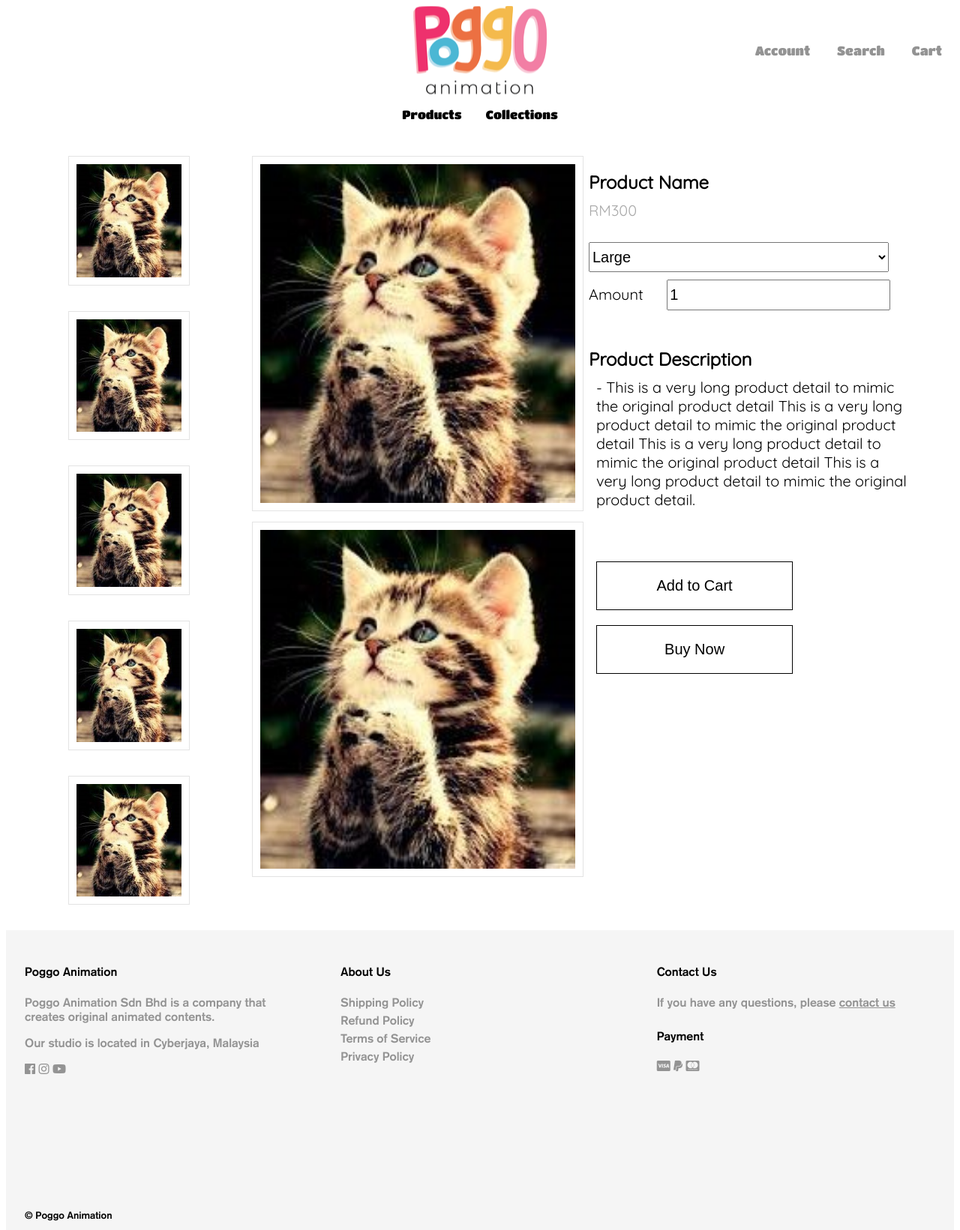
After one commit to melvin-org/mvo-panim, a PHP site: page /product_details.php in a window 1280 px wide. The commit adds this page. Shown: the whole page at 75% size. Run offline with PHP 8.4, Linux system fonts and the light colour scheme; some libraries are stand-ins or nearby versions.

Commit message:
font picture

```diff
--- /dev/null
+++ b/product_details.php
@@ -0,0 +1,113 @@
+<!DOCTYPE html>
+<html>
+
+<head>
+    <link rel="stylesheet" href="style.css" type="text/css">
+</head>
+
+<body>
+
+    <!--Get header -->
+    <?php
+    include 'header.php';
+    ?>
+
+    <!-- page wrapper class -->
+    <div class="page-wrapper">
+
+        <!-- START BELOW HERE -->
+        <div class="product-details" style="display: flex; width: 100%;">
+            <div style="width: 30%; text-align: center;">
+                <?php
+                for ($i = 0; $i < 5; $i++) {
+                    echo '<div style="margin: 30px 0 30px 0">';
+                    echo '<img src="cat.jpg" alt="cat" style="border: solid 1px #E3E3E3; padding: 10px;" width="140">';
+                    echo '</div>';
+                }
+                ?>
+            </div>
+            <div style="width: 30%; text-align: center;">
+                <?php
+                echo '<div style="margin: 30px 0 30px 0"; width: 100%;>';
+                echo '<img src="cat.jpg" alt="cat" style="border: solid 1px #E3E3E3; padding: 10px; margin-bottom: 10px;" width="420">';
+                echo '<img src="cat.jpg" alt="cat" style="border: solid 1px #E3E3E3; padding: 10px;" width="420">';
+                echo '</div>';
+                ?>
+            </div>
+            <div style="width: 40%; margin: 30px 30px 30px 50px; padding: 20px;">
+                <div style="display: block; margin-bottom: 10px;">
+                    <?php
+                    echo '<span style="font-size: 24px; font-family: Quicksand;"><b>Product Name</b></span>';
+                    ?>
+                </div>
+                <div style="display: block; margin-bottom: 30px;">
+                    <?php
+                    echo '<span style="font-size: 20px; color: #A9A9A9;">RM300</span>';
+                    ?>
+                </div>
+                <?php
+                $productsize = array('Large' => 'large', 'Medium' => 'medium', 'Small' => 'small');
+                    if(count($productsize) > 0){
+                        echo '<div style="display: block; margin: 10px 0 10px 0;">';
+                        echo '<select id="product-size" name="product-size" style="width: 400px; height: 40px; font-size: 20px;">';
+                        foreach($productsize as $size => $keysize) {
+                            echo '<option value="'.$keysize.'">'.$size.'</option>';
+                        }
+                        echo '</select>';
+                        echo '</div>';
+                    }
+                ?>
+                <!-- <div style="display: block; margin: 10px 0 10px 0;">
+                    <select id="product-size" name="product-size" style="width: 400px; height: 40px; font-size: 20px;">
+                        <option value="large"> Size: Large</option>
+                        <option value="medium"> Size: Medium</option>
+                        <option value="small"> Size: Small</option>
+                    </select>
+                </div> -->
+                <!-- <div style="display: block; margin: 10px 0 10px 0;">
+                    <label for="product-colour" style="display: inline-block; width: 100px;"><span style="font-size: 18px;">Colour </span></label>
+                    <select id="product-colour" name="product-colour" style="width: 250px; height: 30px; font-size: 18px;">
+                        <option value="black">Black</option>
+                        <option value="white">White</option>
+                    </select>
+                </div> -->
+                <div style="display: block; margin: 10px 0 10px 0;">
+                    <label for="product-number" style="display: inline-block; width: 100px;"><span style="font-size: 20px;">Amount </span></label>
+                    <input id="product-number" name="product-number" type="number" value="1" min="1" style="width: 290px; height: 35px; font-size: 20px;">
+                </div>
+                <div style="display: block; margin: 50px 0 10px 0;">
+                    <span style="font-size: 24px;"><b>Product Description</b></span>
+                    <?php
+                        echo '<div style="padding: 10px; font-size: 20px;">';
+                        echo '- This is a very long product detail to mimic the original product detail This is a very long product detail to mimic the original product detail This is a very long product detail to mimic the original product detail This is a very long product detail to mimic the original product detail.';
+                        echo '</div>';
+                    ?>
+                </div>
+                <div style="display: block; margin-top: 50px;">
+                    <button style="cursor: pointer; border: solid 1px black; margin: 10px; padding-top: 20px; padding-bottom: 20px; background-color: transparent; color: black; font-size: 20px; width: 60%;">Add to Cart</button>
+                    <button style="cursor: pointer; border: solid 1px black; margin: 10px; padding-top: 20px; padding-bottom: 20px; background-color: transparent; color: black; font-size: 20px; width: 60%;">Buy Now</button>
+                </div>
+            </div>
+        </div>
+
+
+
+
+
+
+
+
+
+        <!-- END HERE -->
+    </div>
+
+
+
+    <!--Get footer -->
+    <?php
+    include 'footer.php';
+    ?>
+
+</body>
+
+</html>
--- a/style.css
+++ b/style.css
@@ -12,6 +12,13 @@
     font-style: normal;
     font-weight: 400;
     src: url(Basic-Commercial.ttf) format("truetype");
+}
+
+@font-face {
+  font-family: "Quicksand";
+  font-style: normal;
+  font-weight: 400;
+  src: url(Quicksand-Regular.ttf) format("truetype");
 }
 
 /* Add a white background color to the top navigation */
@@ -207,3 +214,7 @@ html, body{
 }
 
 /* insert other css below */
+
+.product-details {
+  font-family: "Quicksand";
+}
```
Also changed, not shown: Quicksand-Regular.ttf (added), cat.jpg (added), panim-test.jpg (added).
